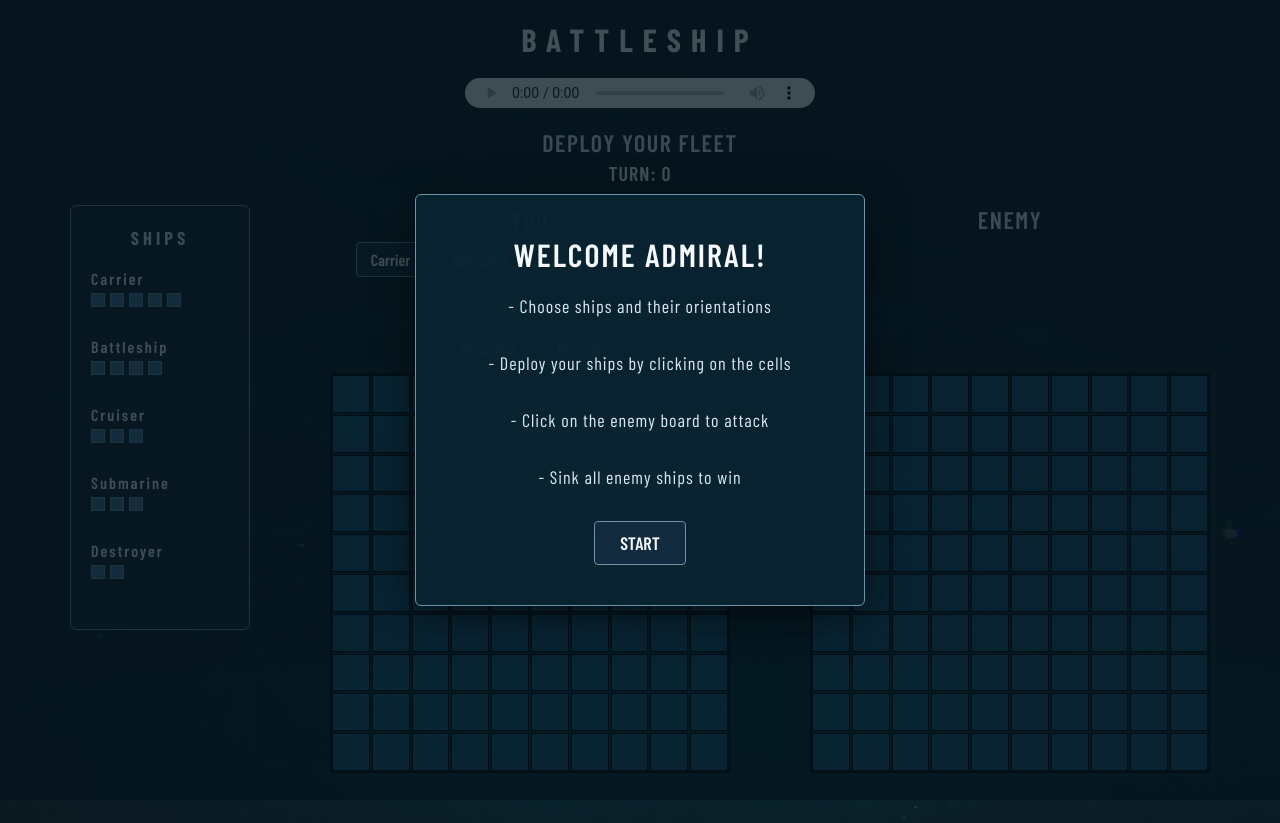
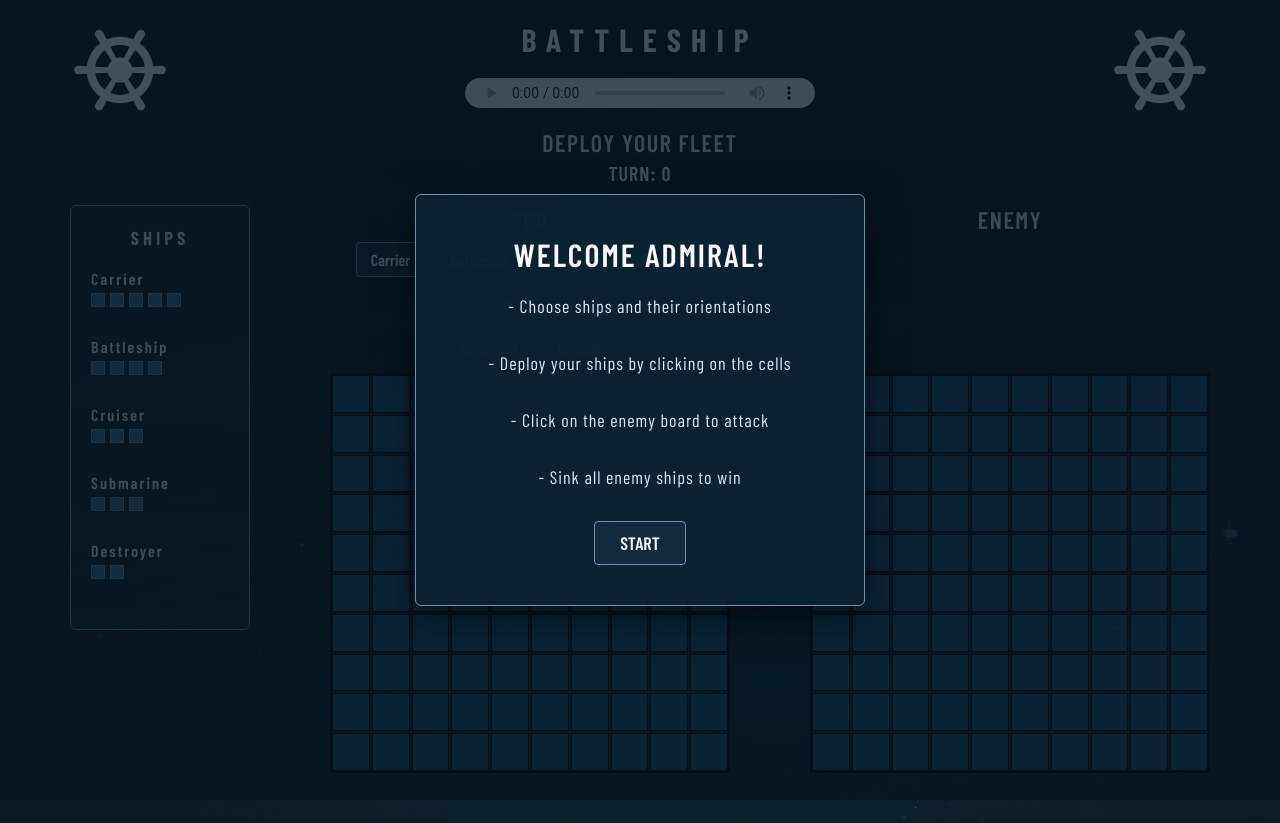
Before and after one commit to canberkg67/battleship, a website with bundled scripts: page index.html in a window 1280 px wide. Built offline with nearby package versions, Linux system fonts and the light colour scheme.

Commit message:
feat: add ship wheel corner icons

```diff
--- a/index.html
+++ b/index.html
@@ -9,6 +9,14 @@
 </head>
 
 <body>
+        <div class="logo logo-left">
+            <img src="./images/ship-wheel.svg" alt="">
+        </div>
+
+        <div class="logo logo-right">
+            <img src="./images/ship-wheel.svg" alt="">
+        </div>
+
         <main class="container">
             <h1>BATTLESHIP</h1>
             <div class="music-player">
--- a/style.css
+++ b/style.css
@@ -42,6 +42,26 @@ body {
     background-size: cover;
     background-position: center;
     background-attachment: fixed;
+}
+
+.logo {
+    position:absolute;
+    top: 20px;
+    width: 100px;
+    height: 100px;
+}
+
+.logo img {
+    width: 100%;
+    height: 100%;
+}
+
+.logo-left {
+    left: 70px;
+}
+
+.logo-right {
+    right: 70px;
 }
 
 .container {
```
Also changed, not shown: images/ship-wheel.svg (added).
